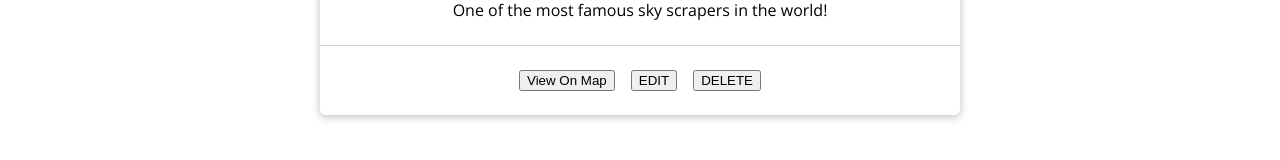
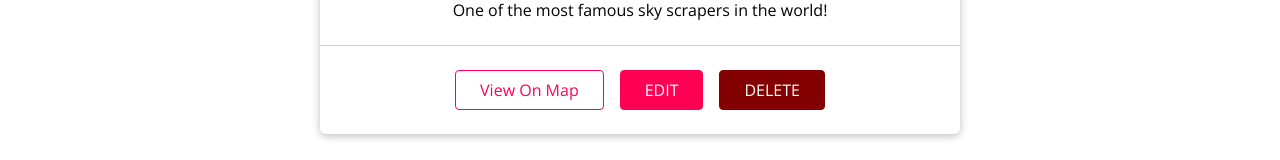
Before and after one commit to dash7ou/Places-Api, a React (Create React App) app in the folder frontend/: page /1/places in a window 1280 px wide. Shown: the part 491-651 px from the top of the page. Built offline with nearby package versions, Linux system fonts and the light colour scheme; the HTML template or start-up script is replaced by a standard one.

Commit message:
add buttons

```diff
--- a/frontend/src/places/components/PlaceItem.js
+++ b/frontend/src/places/components/PlaceItem.js
@@ -1,10 +1,11 @@
 import React from "react";
 
 import Card from "../../shared/components/UIElements/Card";
+import Button from "../../shared/components/FormElements/Button";
 
 import "./PlaceItem.css"
 
-const PlaceItem = ({ place: { imageUrl, title, description, address, creator, location }})=>{
+const PlaceItem = ({ place: {_id, imageUrl, title, description, address, creator, location }})=>{
     return (
         <li className="place-item">
             <Card className="place-item__content">
@@ -17,9 +18,9 @@
                     <p>{description}</p>
                 </div>
                 <div className="place-item__actions">
-                    <button>View On Map</button>
-                    <button>EDIT</button>
-                    <button>DELETE</button>
+                    <Button inverse>View On Map</Button>
+                    <Button to={`/places/${_id}`}>EDIT</Button>
+                    <Button danger>DELETE</Button>
                 </div>
             </Card>
         </li>
--- a/frontend/src/places/pages/UserPlaces.js
+++ b/frontend/src/places/pages/UserPlaces.js
@@ -12,7 +12,7 @@
         lat: 40.7484405,
         lng: -73.9878584
       },
-      creator: 'u1'
+      creator: '1'
     },
     {
       _id: 'p2',
@@ -24,13 +24,13 @@
         lat: 40.7484405,
         lng: -73.9878584
       },
-      creator: 'u2'
+      creator: '2'
     }
 ];
 
 const UserPlaces = ()=>{
     const userId = useParams().userId;
-    const loadPlaces = items.filter(item => item._id === userId)
+    const loadPlaces = items.filter(item => item.creator === userId)
     return <PlaceList items={loadPlaces}/>
 }
 
```
